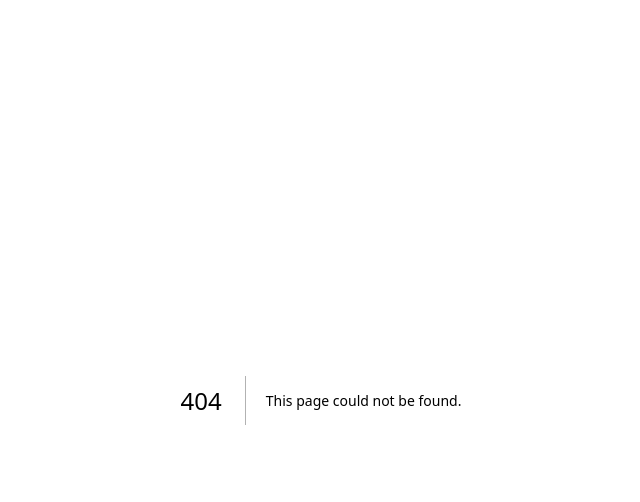
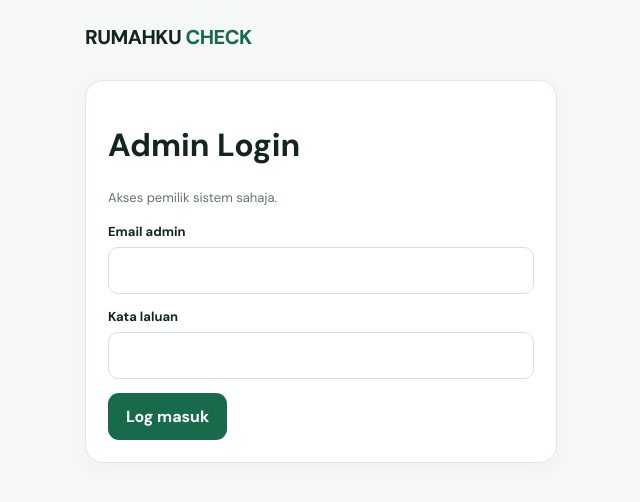
Before and after one commit to amieyeira15/KenaliFahimiCheck, a Next.js app: page /admin in a window 1280 px wide. Before the commit this address had no page. Shown: the top 502 px of the page, without its empty margins (319-959 px from the left). Built offline with nearby package versions, Linux system fonts and the light colour scheme; no server answers.

Commit message:
Add files via upload

```diff
--- /dev/null
+++ b/src/app/admin/page.tsx
@@ -0,0 +1,11 @@
+"use client";
+import {useState} from "react";
+import {useRouter} from "next/navigation";
+import {supabase} from "@/lib/supabase";
+
+export default function AdminLogin(){
+ const [email,setEmail]=useState(""),[password,setPassword]=useState(""),[error,setError]=useState(""),[busy,setBusy]=useState(false);
+ const router=useRouter();
+ async function login(e:React.FormEvent){e.preventDefault();if(!supabase){setError("Supabase belum dikonfigurasi. Sila lengkapkan .env.local.");return}setBusy(true);setError("");const {error}=await supabase.auth.signInWithPassword({email,password});setBusy(false);if(error){setError(error.message);return}router.push("/admin/dashboard")}
+ return <main className="wrap" style={{maxWidth:520}}><a className="brand" href="/">RUMAHKU <span>CHECK</span></a><div className="panel" style={{marginTop:30}}><h1>Admin Login</h1><p className="muted">Akses pemilik sistem sahaja.</p><form onSubmit={login}><div className="field"><label>Email admin</label><input type="email" required value={email} onChange={e=>setEmail(e.target.value)}/></div><div className="field"><label>Kata laluan</label><input type="password" required value={password} onChange={e=>setPassword(e.target.value)}/></div>{error&&<p style={{color:"#a83d36"}}>{error}</p>}<button className="btn" disabled={busy}>{busy?"Sedang log masuk...":"Log masuk"}</button></form></div></main>
+}
```
